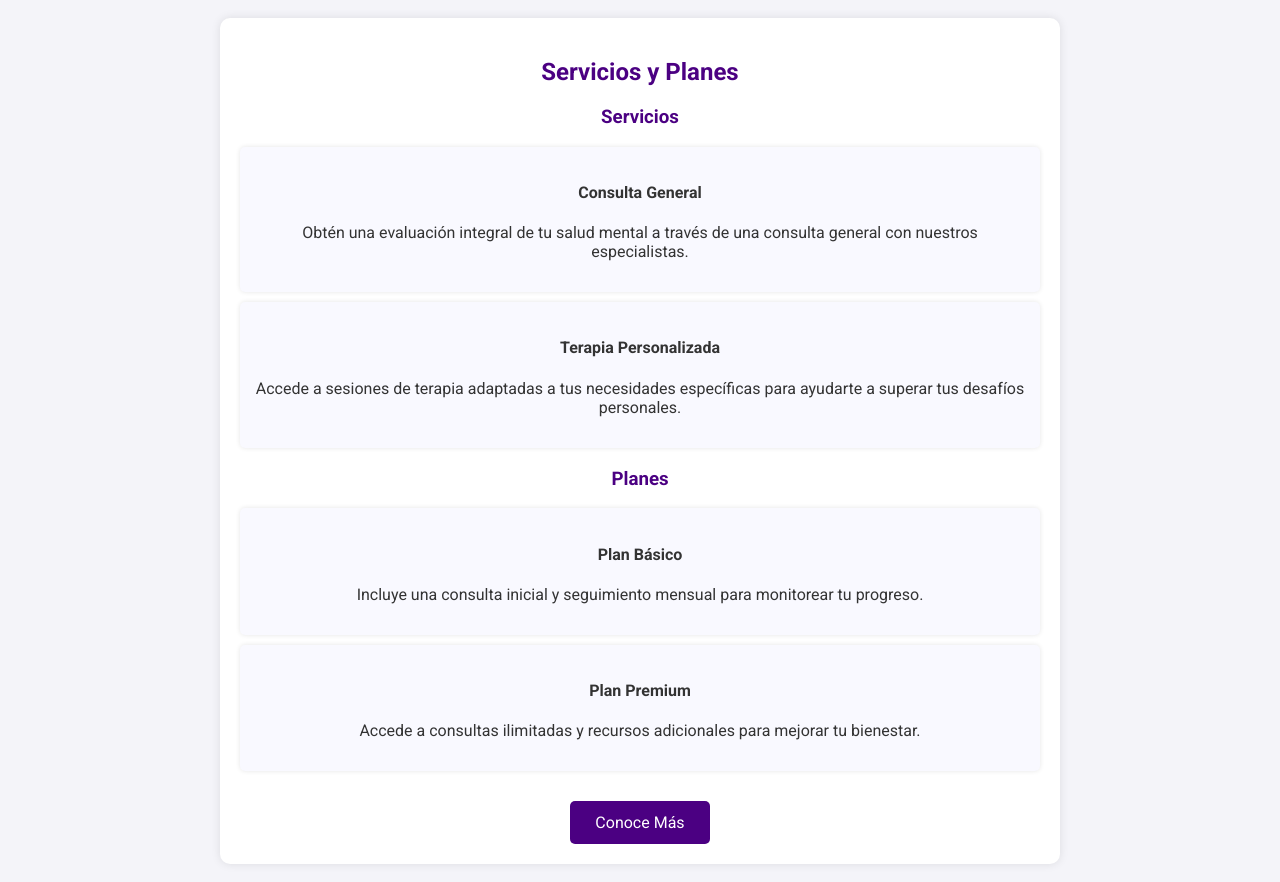
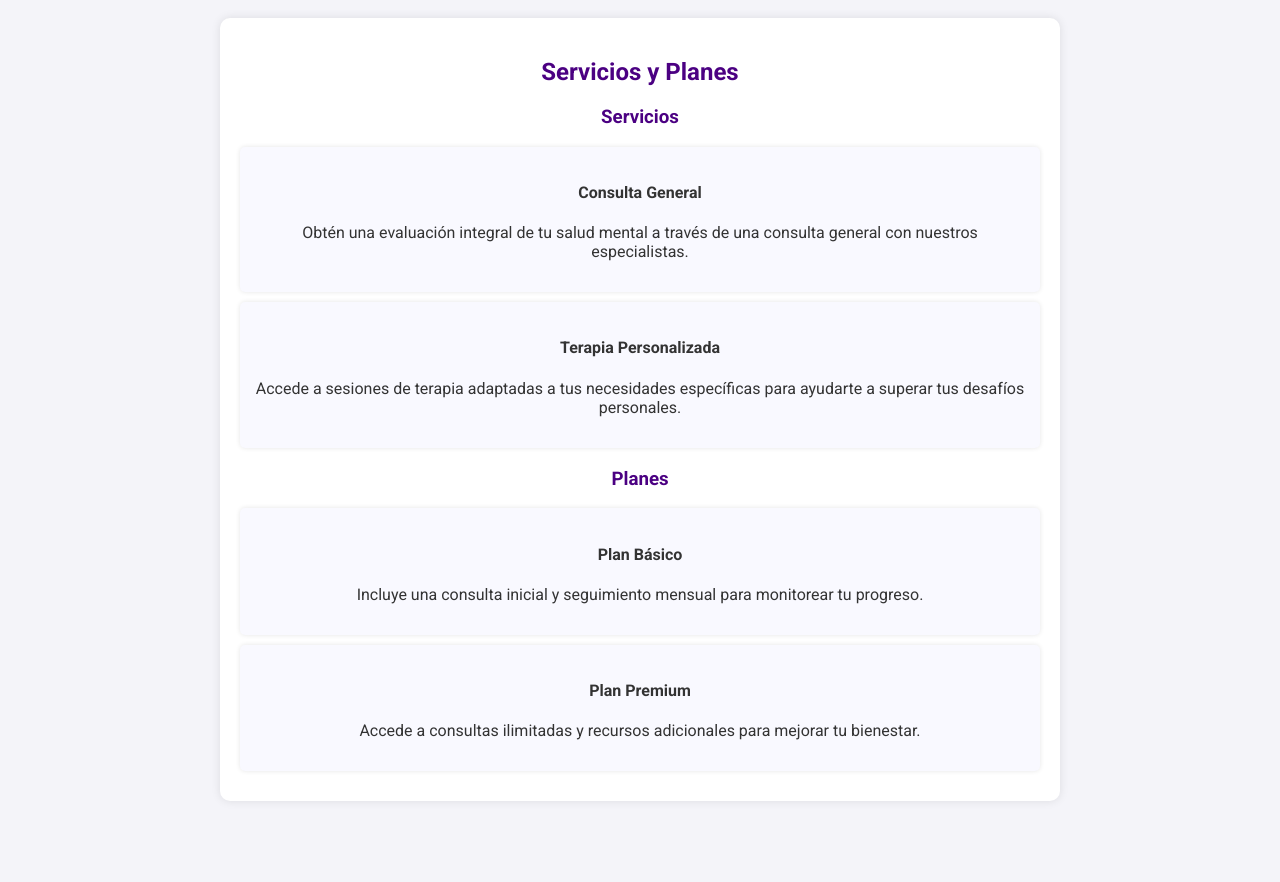
Before and after one commit to olafTzanahua/cts-bistro, a plain HTML site: page index.html in a window 1280 px wide. Shown: the part 80-962 px from the top of the page. After the commit the page ends 901 px from the top, so only its background shows below. Drawn offline with Linux system fonts and the light colour scheme.

Commit message:
Update index.html
borrado del boton conocer mas

```diff
--- a/index.html
+++ b/index.html
@@ -147,7 +147,6 @@
                 <p>Accede a consultas ilimitadas y recursos adicionales para mejorar tu bienestar.</p>
             </div>
         </section>
-        <a href="javascript:void(0)" class="button">Conoce Más</a>
     </div>
 </body>
 </html>
```
